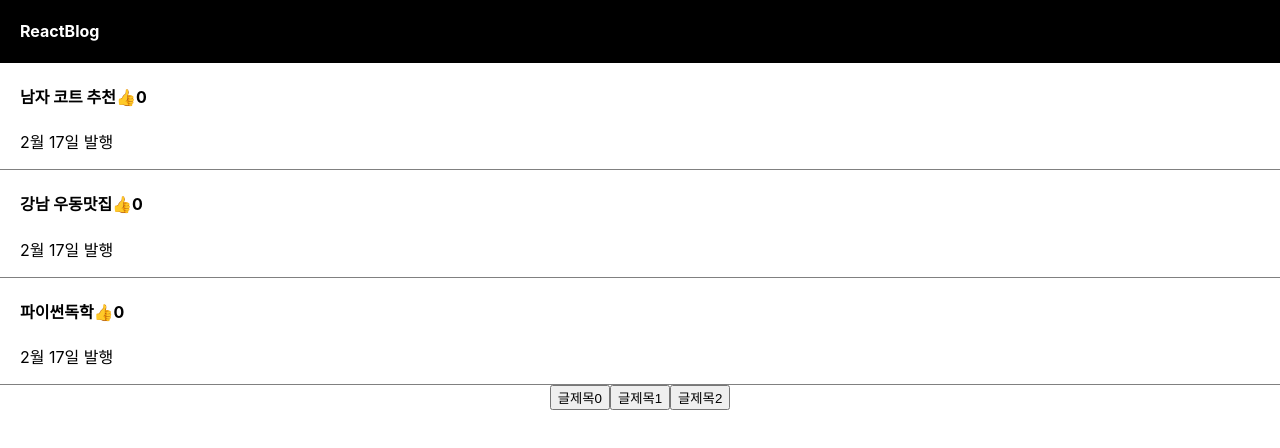
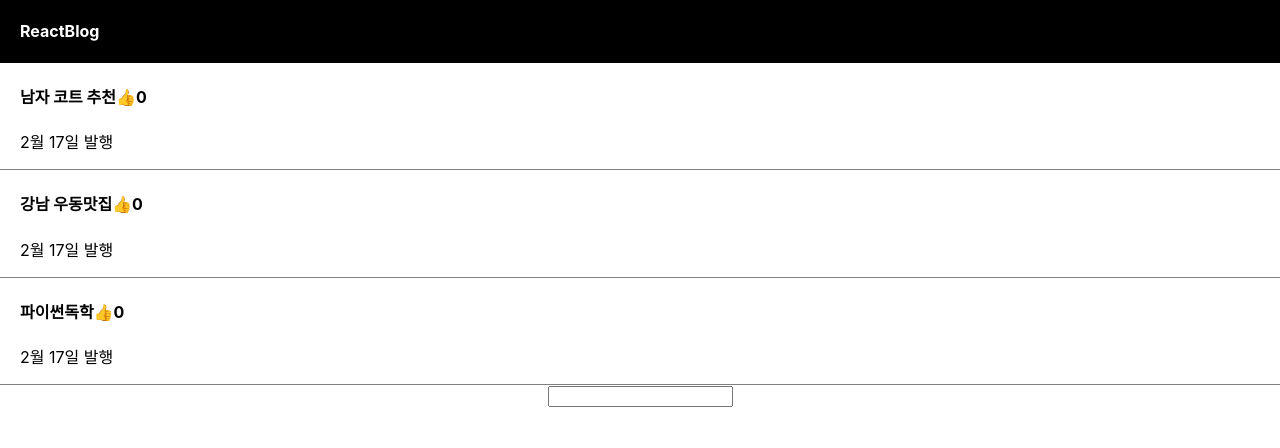
Before and after one commit to KittelLee/ReactReturn, a React (Create React App) app: page / in a window 1280 px wide. Shown: the top 448 px of the page. Built offline with nearby package versions, Linux system fonts and the light colour scheme.

Commit message:
Feat: input관련

```diff
--- a/src/App.js
+++ b/src/App.js
@@ -6,6 +6,7 @@ function App() {
   let [따봉, 따봉변경] = useState(0);
   let [modal, setModal] = useState(false);
   let [title, setTitle] = useState(0);
+  let [입력값, 입력값변경] = useState("");
 
   [1, 2, 3].map(function (a) {
     return "1233211";
@@ -28,7 +29,8 @@ function App() {
             >
               {글제목[i]}
               <span
-                onClick={() => {
+                onClick={(e) => {
+                  e.stopPropagation();
                   따봉변경(따봉 + 1);
                 }}
               >
@@ -41,29 +43,14 @@ function App() {
         );
       })}
 
-      <button
-        onClick={() => {
-          setTitle(0);
+      <input
+        onChange={(e) => {
+          입력값변경(e.target.value);
+          console.log(입력값);
         }}
-      >
-        글제목0
-      </button>
-      <button
-        onClick={() => {
-          setTitle(1);
-        }}
-      >
-        글제목1
-      </button>
-      <button
-        onClick={() => {
-          setTitle(2);
-        }}
-      >
-        글제목2
-      </button>
+      />
 
-      {modal == true ? <Modal title={title} 글제목={글제목} /> : null}
+      {modal === true ? <Modal title={title} 글제목={글제목} /> : null}
     </div>
   );
 }
```
